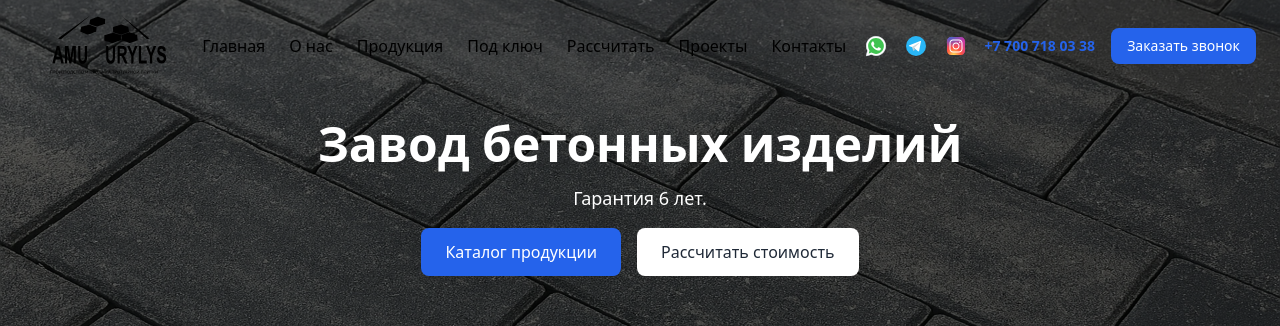
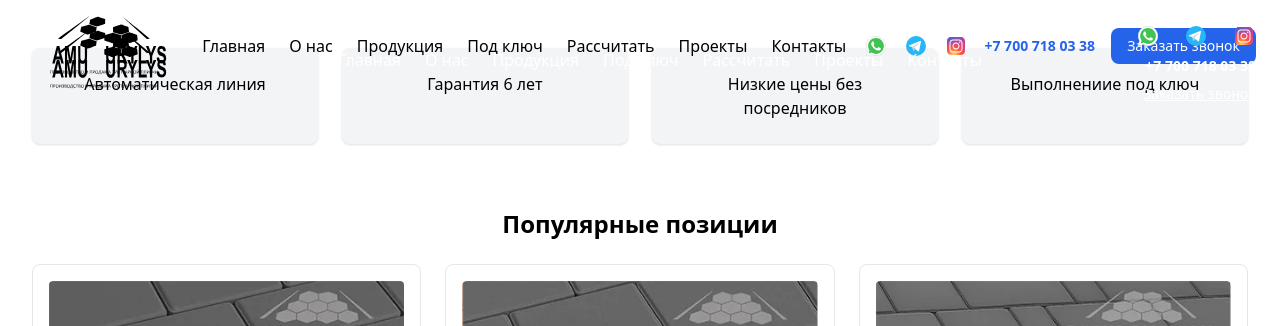
Before and after one commit to DamuQurylys/Damuzavod, a Next.js app: page / in a window 1280 px wide. Shown: the top 326 px of the page. Built offline with nearby package versions, Linux system fonts and the light colour scheme.

Commit message:
Тест Hero 1

```diff
--- a/src/components/Hero.tsx
+++ b/src/components/Hero.tsx
@@ -1,62 +1,136 @@
-import React from 'react';
+'use client';
 
-interface HeroProps {
-  title: string;
-  subtitle?: string;
-  backgroundImage: string;
-  children?: React.ReactNode;
-  buttons?: {
-    label: string;
-    href: string;
-    variant?: 'primary' | 'secondary';
-  }[];
-}
+import { useState, useEffect } from 'react';
+import Image from 'next/image';
+import Link from 'next/link';
 
-export default function Hero({
-  title,
-  subtitle,
-  backgroundImage,
-  buttons,
-  children,
-}: HeroProps) {
+export default function Header() {
+  const [menuOpen, setMenuOpen] = useState(false);
+  const [scrolled, setScrolled] = useState(false);
+
+  useEffect(() => {
+    const onScroll = () => {
+      const currentScroll = window.scrollY;
+      if (currentScroll > 40 && !scrolled) {
+        setScrolled(true);
+      } else if (currentScroll < 10 && scrolled) {
+        setScrolled(false);
+      }
+    };
+
+    window.addEventListener('scroll', onScroll);
+    return () => window.removeEventListener('scroll', onScroll);
+  }, [scrolled]);
+
   return (
-    <section
-      className="relative w-full min-h-[80vh] bg-cover bg-center text-white pt-[120px] pb-24 px-4"
-      style={{ backgroundImage: `url(${backgroundImage})` }}
+    <header
+      className={`fixed top-0 left-0 w-full z-50 transition-all duration-300 ease-in-out ${
+        scrolled ? 'bg-white shadow-sm py-1 text-black' : 'bg-transparent py-4 text-white'
+      } px-4 sm:px-6`}
     >
-      {/* Затемнение фона */}
-      <div className="absolute inset-0 bg-black bg-opacity-50" />
+      <div className="max-w-7xl mx-auto flex flex-col md:flex-row justify-between items-start md:items-center gap-y-2">
+        {/* Логотип */}
+        <Link href="/" className="flex-shrink-0">
+          <div
+            className={`relative transition-all duration-300 ease-in-out ${
+              scrolled ? 'w-[100px] h-[40px]' : 'w-[160px] h-[60px]'
+            }`}
+          >
+            <Image
+              src="/logo.svg"
+              alt="Damu Qurylys — Завод тротуарной плитки, брусчатки, бордюров и поребриков"
+              fill
+              className="object-contain"
+              priority
+            />
+          </div>
+        </Link>
 
-      {/* Контент поверх затемнённого фона */}
-      <div className="relative z-10 max-w-3xl mx-auto text-center space-y-4">
-        <h1 className="text-3xl sm:text-4xl md:text-5xl font-bold">{title}</h1>
+        {/* Навигация */}
+        <nav
+          className={`hidden md:flex flex-wrap justify-start items-center gap-6 transition-all duration-300 ${
+            scrolled ? 'text-sm' : 'text-base'
+          }`}
+        >
+          <Link href="/">Главная</Link>
+          <Link href="/about">О нас</Link>
+          <Link href="/catalog">Продукция</Link>
+          <Link href="/turnkey">Под ключ</Link>
+          <Link href="/calculate">Рассчитать</Link>
+          <Link href="/projects">Проекты</Link>
+          <Link href="/contacts">Контакты</Link>
+        </nav>
 
-        {subtitle && (
-          <p className="text-base sm:text-lg">{subtitle}</p>
-        )}
+        {/* Контакты и соцсети */}
+        <div className="hidden md:flex flex-col items-end gap-2 mt-2">
+          <div className="flex items-center gap-6">
+            <a
+              href="https://wa.me/77001234567"
+              target="_blank"
+              rel="noopener noreferrer"
+              aria-label="WhatsApp"
+            >
+              <Image src="/icons/whatsapp.svg" alt="WhatsApp" width={24} height={24} />
+            </a>
+            <a
+              href="https://t.me/damu_qurylys"
+              target="_blank"
+              rel="noopener noreferrer"
+              aria-label="Telegram"
+            >
+              <Image src="/icons/telegram.svg" alt="Telegram" width={24} height={24} />
+            </a>
+            <a
+              href="https://instagram.com/damu_qurylys"
+              target="_blank"
+              rel="noopener noreferrer"
+              aria-label="Instagram"
+            >
+              <Image src="/icons/instagram.svg" alt="Instagram" width={24} height={24} />
+            </a>
+          </div>
+          <a href="tel:+77001234567" className="font-semibold text-sm">
+            +7 700 718 03 38
+          </a>
+          <button className="text-sm font-medium underline hover:opacity-80 transition">
+            Заказать звонок
+          </button>
+        </div>
 
-        {children && (
-          <div>{children}</div>
-        )}
+        {/* Бургер (мобилка) */}
+        <button onClick={() => setMenuOpen(!menuOpen)} className="md:hidden self-end">
+          <Image
+            src={menuOpen ? '/icons/close.svg' : '/icons/menu.svg'}
+            alt={menuOpen ? 'Закрыть меню' : 'Открыть меню'}
+            width={28}
+            height={28}
+          />
+        </button>
+      </div>
 
-        {buttons && (
-          <div className="flex flex-wrap justify-center gap-4 pt-4">
-            {buttons.map((btn, idx) => (
-              <a
-                key={idx}
-                href={btn.href}
-                className={
-                  btn.variant === 'secondary'
-                    ? 'bg-white text-gray-800 py-2 px-5 rounded-lg'
-                    : 'bg-blue-600 text-white py-2 px-5 rounded-lg'
-                }
-              >
-                {btn.label}
-              </a>
-            ))}
+      {/* Мобильное меню */}
+      {menuOpen && (
+        <div className="md:hidden mt-4 space-y-4 text-sm font-medium">
+          <Link href="/" onClick={() => setMenuOpen(false)}>Главная</Link>
+          <Link href="/about" onClick={() => setMenuOpen(false)}>О нас</Link>
+          <Link href="/catalog" onClick={() => setMenuOpen(false)}>Продукция</Link>
+          <Link href="/turnkey" onClick={() => setMenuOpen(false)}>Под ключ</Link>
+          <Link href="/calculate" onClick={() => setMenuOpen(false)}>Рассчитать</Link>
+          <Link href="/projects" onClick={() => setMenuOpen(false)}>Проекты</Link>
+          <Link href="/contacts" onClick={() => setMenuOpen(false)}>Контакты</Link>
+          <div className="flex gap-6 pt-2">
+            <a href="https://wa.me/77001234567" aria-label="WhatsApp">
+              <Image src="/icons/whatsapp.svg" alt="WhatsApp" width={20} height={20} />
+            </a>
+            <a href="https://t.me/damu_qurylys" aria-label="Telegram">
+              <Image src="/icons/telegram.svg" alt="Telegram" width={20} height={20} />
+            </a>
+            <a href="https://instagram.com/damu_qurylys" aria-label="Instagram">
+              <Image src="/icons/instagram.svg" alt="Instagram" width={20} height={20} />
+            </a>
           </div>
-        )}
-      </div>
-    </section>
+        </div>
+      )}
+    </header>
   );
 }
```
